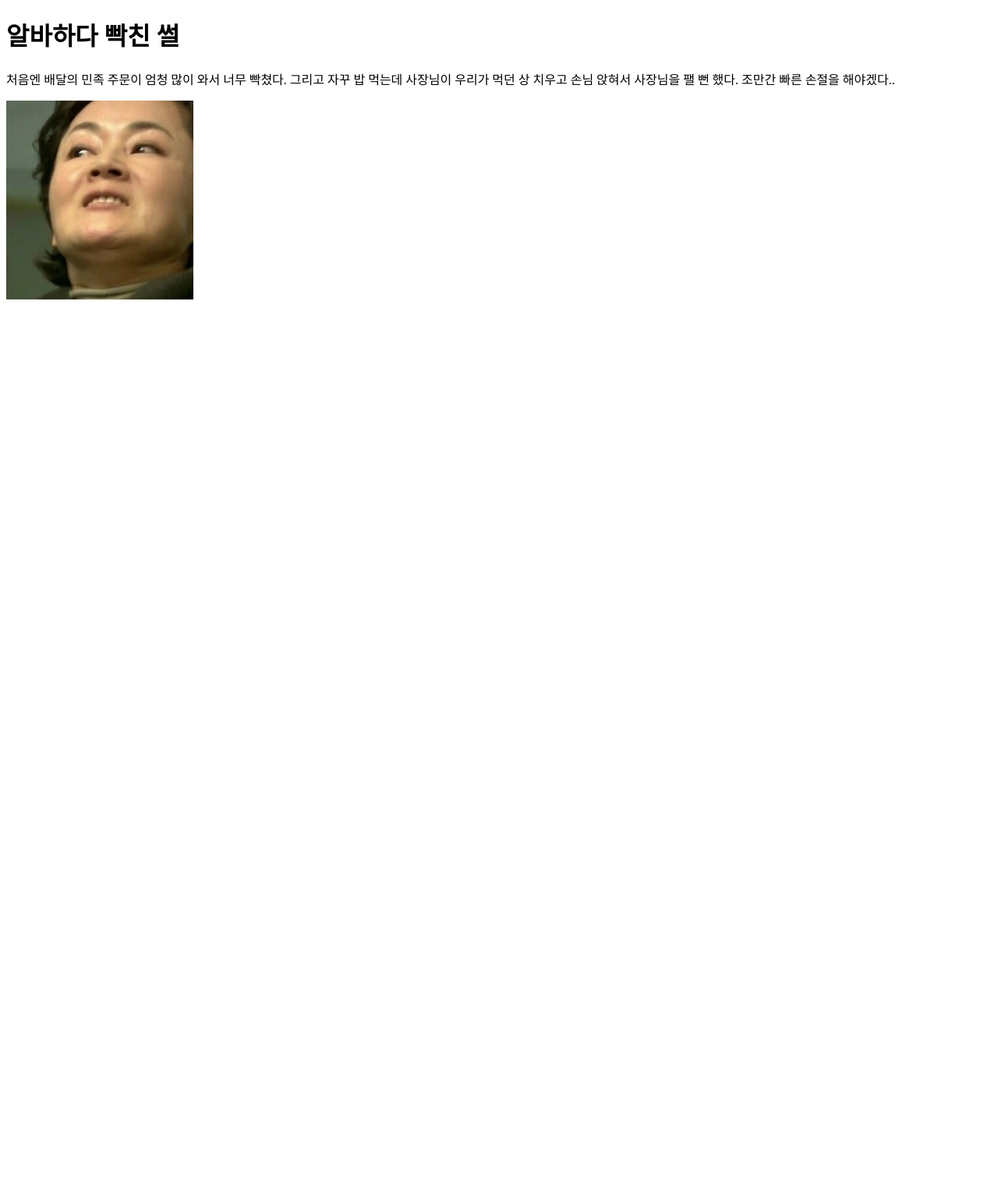
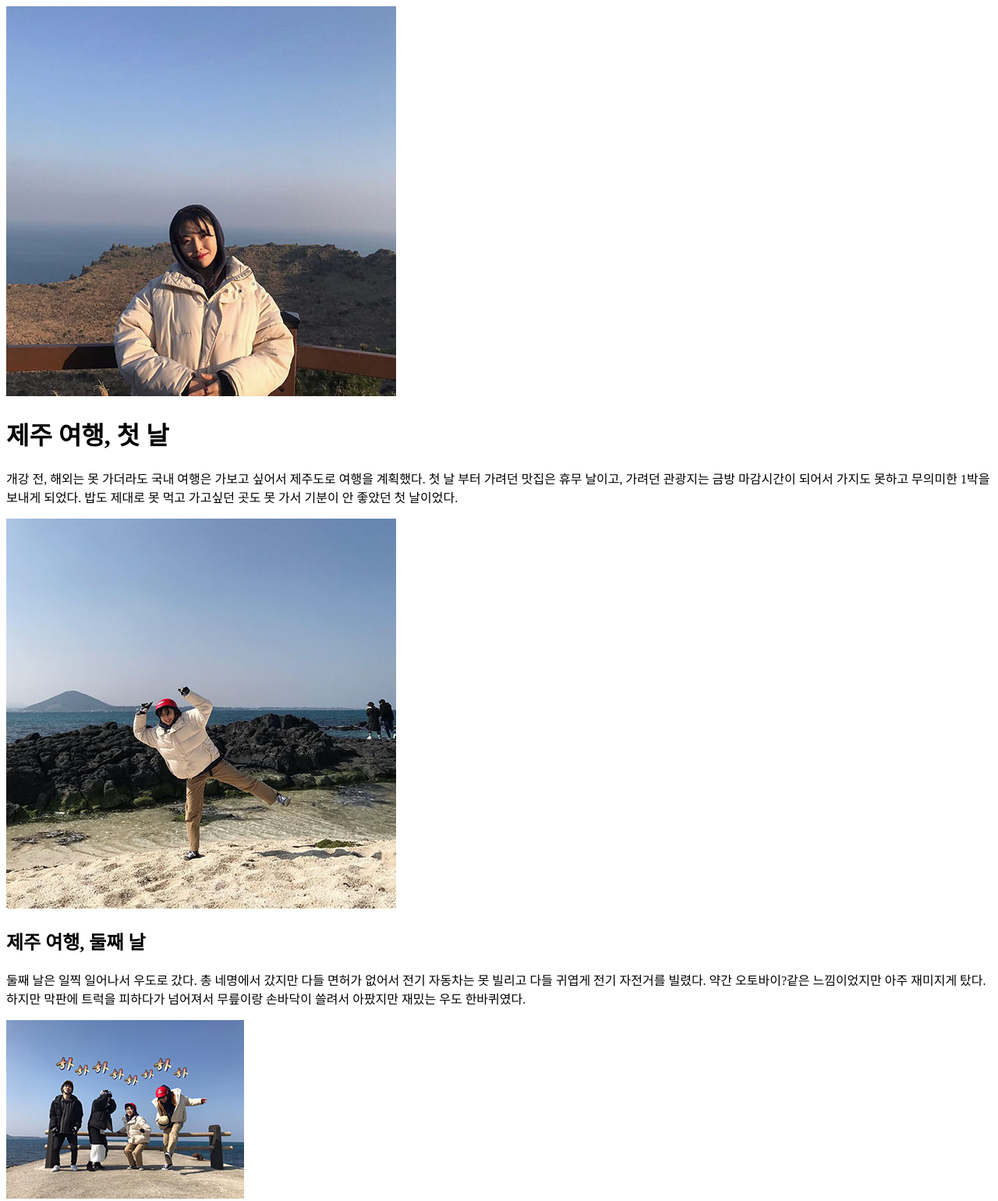
Before and after one commit to e0129/juhyeon, a plain HTML site: page index.html in a window 1280 px wide. Shown: the whole page at 78% size. Before the commit the page ends 800 px from the top, so only its background shows below. Drawn offline with Linux system fonts and the light colour scheme.

Commit message:
1주차
우주현

```diff
--- a/index.html
+++ b/index.html
@@ -4,8 +4,12 @@
 	<title>첫 과제</title>
 </head>
 <body>
-	<h1>알바하다 빡친 썰</h1>
-	<p>처음엔 배달의 민족 주문이 엄청 많이 와서 너무 빡쳤다. 그리고 자꾸 밥 먹는데 사장님이 우리가 먹던 상 치우고 손님 앉혀서 사장님을 팰 뻔 했다. 조만간 빠른 손절을 해야겠다..</p>
-	<img src="sibal.jpg">
+	<img src="me.jpg">
+	<h1>제주 여행, 첫 날</h1>
+	<p>개강 전, 해외는 못 가더라도 국내 여행은 가보고 싶어서 제주도로 여행을 계획했다. 첫 날 부터 가려던 맛집은 휴무 날이고, 가려던 관광지는 금방 마감시간이 되어서 가지도 못하고 무의미한 1박을 보내게 되었다. 밥도 제대로 못 먹고 가고싶던 곳도 못 가서 기분이 안 좋았던 첫 날이었다.</p>
+	<img src="meme.jpg">
+	<h2>제주 여행, 둘째 날</h2>
+	<p>둘째 날은 일찍 일어나서 우도로 갔다. 총 네명에서 갔지만 다들 면허가 없어서 전기 자동차는 못 빌리고 다들 귀엽게 전기 자전거를 빌렸다. 약간 오토바이?같은 느낌이었지만 아주 재미지게 탔다. 하지만 막판에 트럭을 피하다가 넘어져서 무릎이랑 손바닥이 쓸려서 아팠지만 재밌는 우도 한바퀴였다.</p>
+	<img src="udo.jpg">
 </body>
 </html>
```
Also changed, not shown: me.jpg (added), meme.jpg (added), udo.jpg (added).
